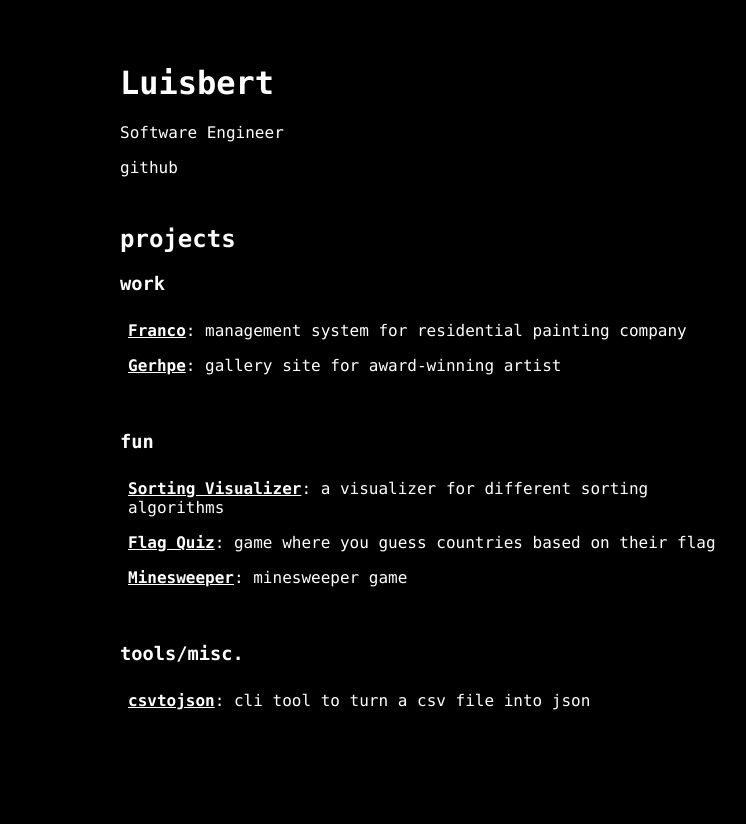
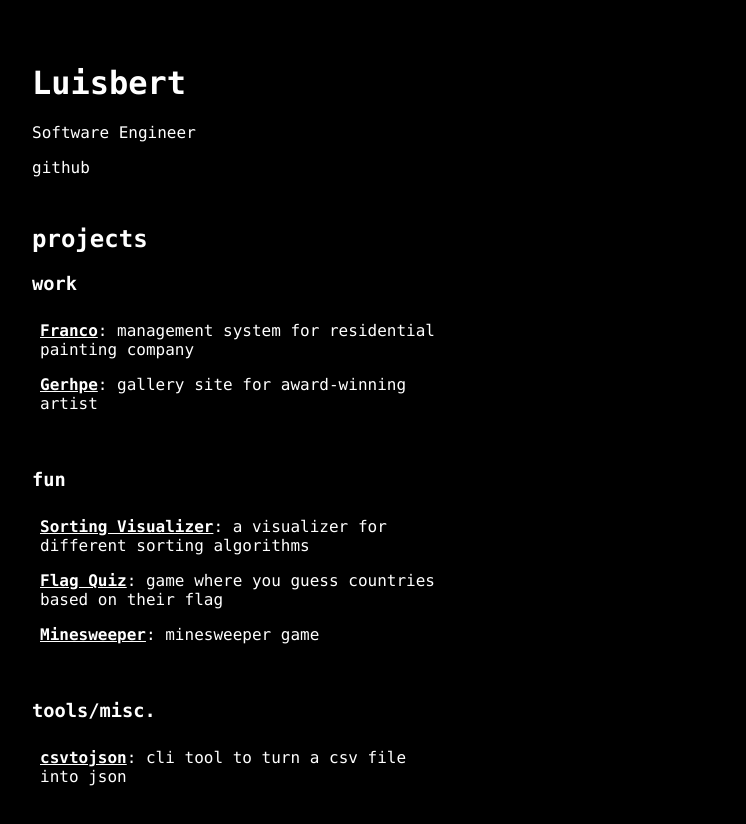
Before and after one commit to luisbertt/portfolio, a Next.js app: page / in a window 1280 px wide. Shown: the top 824 px of the page, without its empty margins (208-954 px from the left). Before the commit the page ends 800 px from the top, so only its background shows below. Built offline with nearby package versions, Linux system fonts and the light colour scheme.

Commit message:
Extracted container styles to its own class in styles.css

```diff
--- a/components/Layout.js
+++ b/components/Layout.js
@@ -2,7 +2,7 @@ import Head from "next/head"
 import Footer from "./Footer"
 
 const Layout = ({ children }) => (
-    <div style={{ width: "100%", maxWidth: "39rem", margin: "4rem auto" }}>
+    <div className="container">
         <Head>
             <title>Luisbert Seijas</title>
         </Head>
--- a/styles/styles.css
+++ b/styles/styles.css
@@ -4,7 +4,14 @@ body {
     font-family: "Menlo", monospace;
 }
 
+.container {
+    width: 100%;
+    max-width: 50rem;
+    margin: 4rem auto;
+}
+
 .project {
+    width: 50%;
     margin: 0;
     padding: .5rem;
     border-radius: 5px;
```
